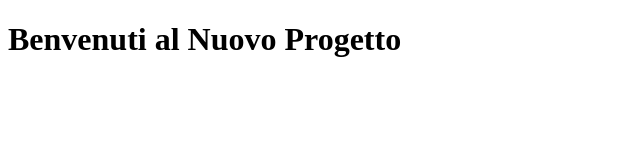
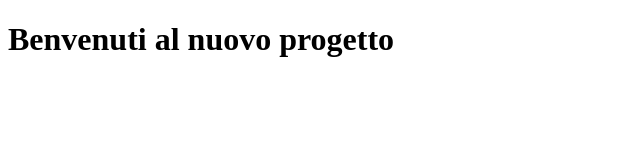
Before and after one commit to Pietrob00/traininghubxweb, a plain HTML site: page index.html in a window 1280 px wide. Shown: the whole page, without its empty margins (0-640 px from the left). Drawn offline with Linux system fonts and the light colour scheme.

Commit message:
Update index.html

```diff
--- a/index.html
+++ b/index.html
@@ -1,9 +1,9 @@
 <!DOCTYPE html>
 <html>
 <head>
-    <title>Nuovo Progetto</title>
+    <title>Nuovo progetto</title>
 </head>
 <body>
-    <h1>Benvenuti al Nuovo Progetto</h1>
+    <h1>Benvenuti al nuovo progetto</h1>
 </body>
 </html>
```
